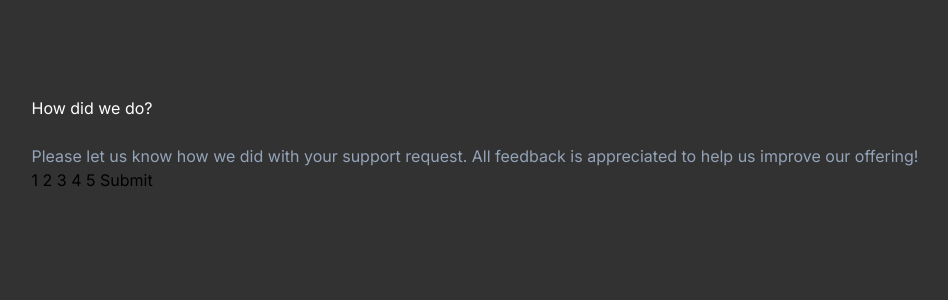
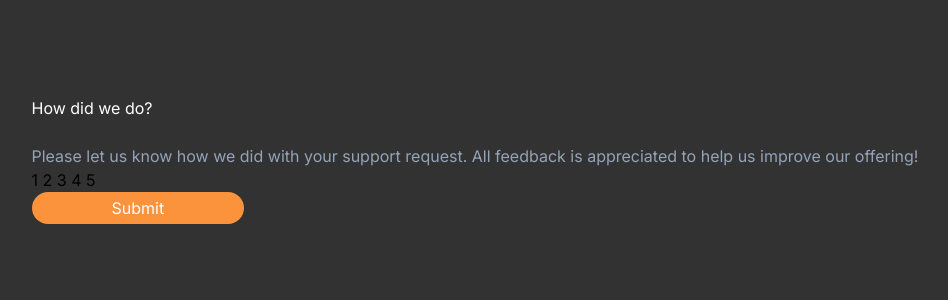
Before and after one commit to katsisaac50/interactive-rating-component-main, a Next.js app: page / in a window 1280 px wide. Shown: the top 300 px of the page, without its empty margins (165-1113 px from the left). Built offline with nearby package versions, Linux system fonts and the light colour scheme.

Commit message:
added a button with in line sytling

```diff
--- a/src/app/globals.css
+++ b/src/app/globals.css
@@ -4,7 +4,7 @@
 
 :root {
 
-  background-color: rgba(5, 5, 5, 0.82);;
+  background-color: rgba(5, 5, 5, 0.82);
 }
 
 @media (prefers-color-scheme: dark) {
--- a/src/app/page.js
+++ b/src/app/page.js
@@ -4,15 +4,16 @@ export default function Home() {
   return (
     <main className="flex min-h-screen flex-col items-center justify-between p-24">
       <div >
-      <h1 class="text-white">How did we do?</h1><br></br>
+      <h1 className="text-white">How did we do?</h1><br></br>
 
-      <p class="text-slate-400">Please let us know how we did with your support request. All feedback is appreciated
+      <p className="text-slate-400">Please let us know how we did with your support request. All feedback is appreciated
       to help us improve our offering!
       </p>
 
       1 2 3 4 5
 
-      Submit
+      <br/>
+      <button className="pt-1 pb-1 pl-20 pr-20 max-h-fit max-w-screen-2xl bg-orange-400 text-white  rounded-full ...">Submit</button>
       </div>
     </main>
   )
```
